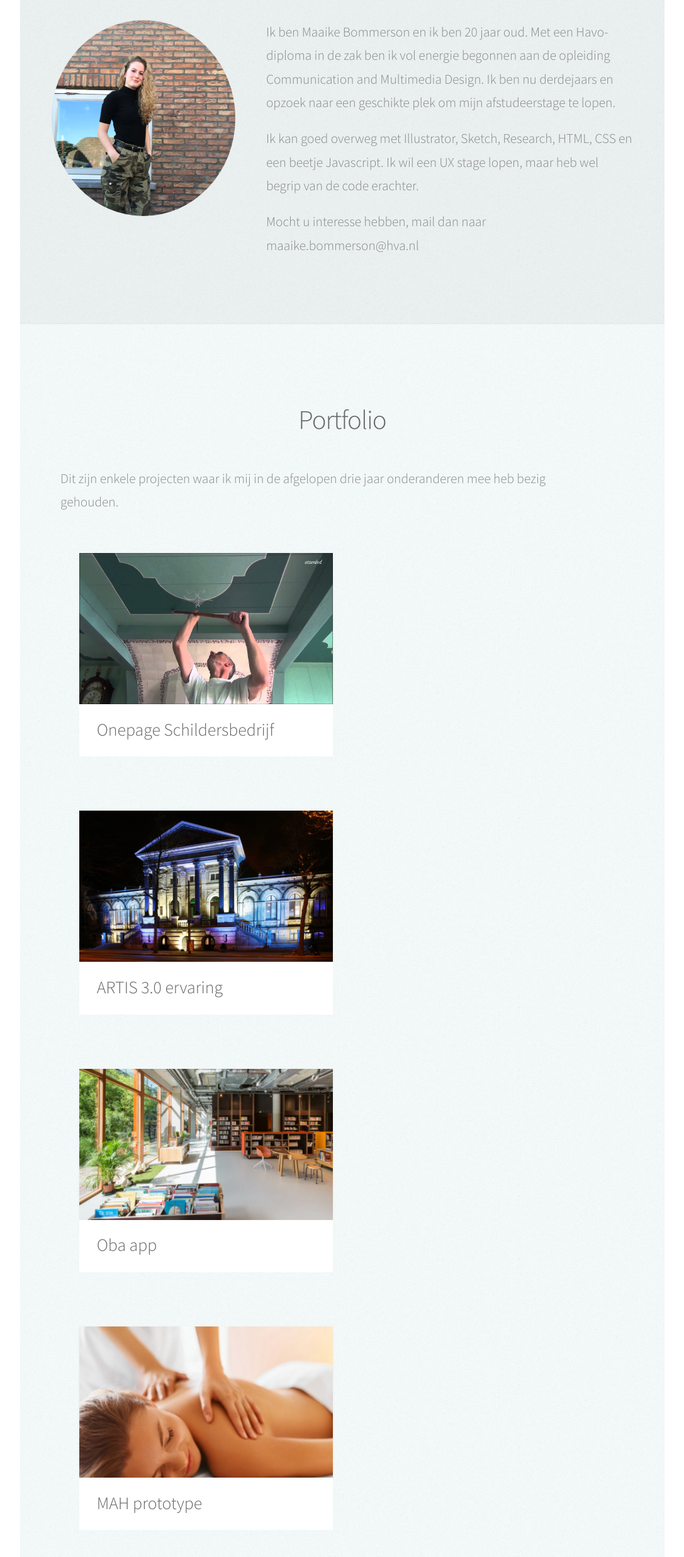
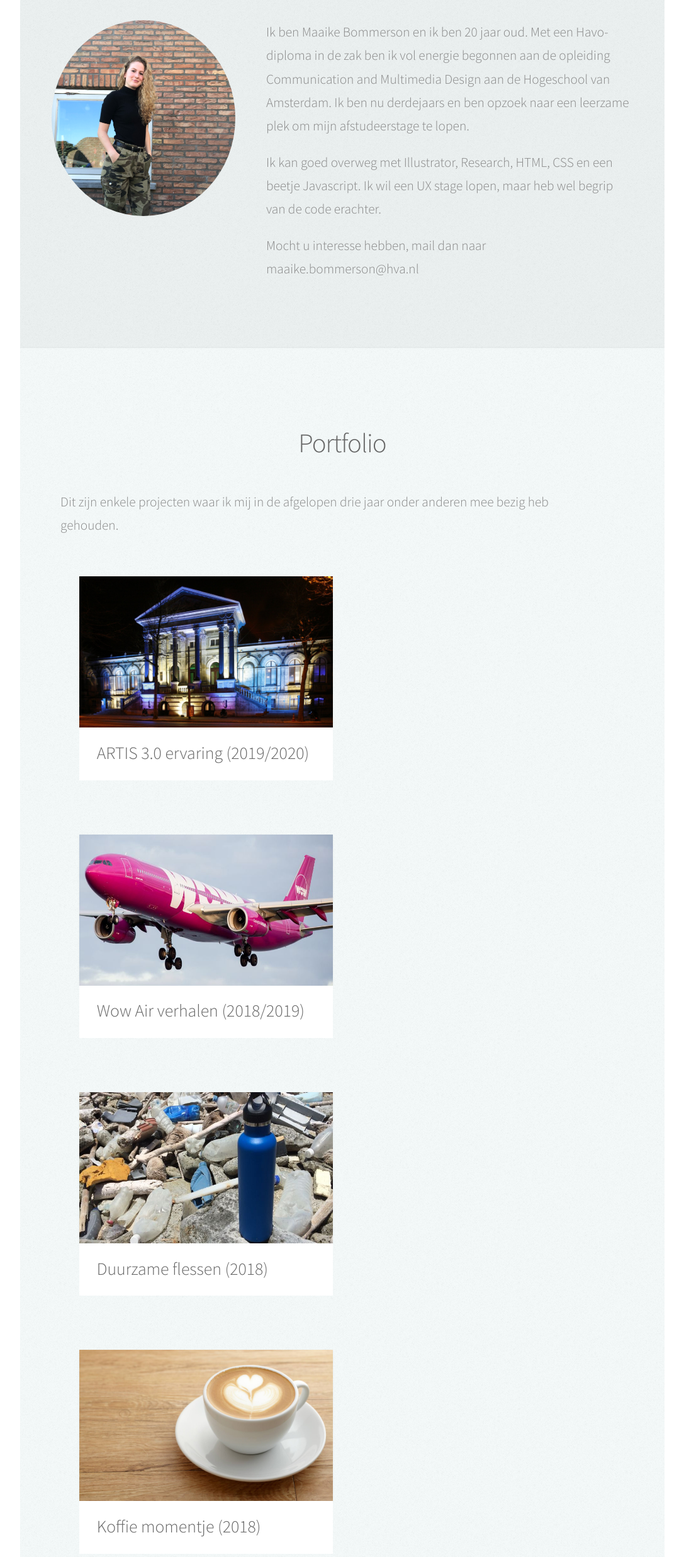
Before and after one commit to maaike1566/Portfolio.maaike, a plain HTML site: page index.html in a window 1280 px wide. Shown: the part 188-2660 px from the top of the page at 63% size, without its empty margins (96-1183 px from the left). Drawn offline with Linux system fonts and the light colour scheme.

Commit message:
Add files via upload

```diff
--- a/index.html
+++ b/index.html
@@ -26,9 +26,9 @@
 
             <img src="images/IMG_7034.jpg" alt="me" class="image featured" />
 
-            <p>Ik ben Maaike Bommerson en ik ben 20 jaar oud. Met een Havo-diploma in de zak ben ik vol energie begonnen aan de opleiding Communication and Multimedia Design. Ik ben nu derdejaars en opzoek naar een geschikte plek om mijn afstudeerstage te lopen.
+            <p>Ik ben Maaike Bommerson en ik ben 20 jaar oud. Met een Havo-diploma in de zak ben ik vol energie begonnen aan de opleiding Communication and Multimedia Design aan de Hogeschool van Amsterdam. Ik ben nu derdejaars en ben opzoek naar een leerzame plek om mijn afstudeerstage te lopen.
             </p>
-            <p>Ik kan goed overweg met Illustrator, Sketch,  Research, HTML, CSS  en een beetje Javascript. Ik wil een UX stage lopen, maar heb wel begrip van de code erachter.</p>
+            <p>Ik kan goed overweg met Illustrator, Research, HTML, CSS  en een beetje Javascript. Ik wil een UX stage lopen, maar heb wel begrip van de code erachter.</p>
 
             <p>Mocht u interesse hebben, mail dan naar maaike.bommerson@hva.nl</p>
 
@@ -39,48 +39,55 @@
 
                 <h2>Portfolio</h2>
 
-                <p>Dit zijn enkele projecten waar ik mij in de afgelopen drie jaar onderanderen mee heb bezig gehouden.</p>
+                <p>Dit zijn enkele projecten waar ik mij in de afgelopen drie jaar onder anderen mee bezig heb gehouden.</p>
+
+
 
 
                 <article class="item">
-                    <a href="projecten/contentwebsite.pdf" class="image fit"><img src="images/bommerson.jpg" alt="Onepager schildersbedrijf" /></a>
-                    <h3>Onepage Schildersbedrijf</h3>
+                    <a href="projecten/DR.teambuilding.rte2.pdf" class="image fit"><img src="images/artis.jpg" alt="ARTIS 3.0 ervaring" /></a>
+                    <h3>ARTIS 3.0 ervaring (2019/2020)</h3>
                 </article>
 
                 <article class="item">
-                    <a href="projecten/DR.teambuilding.rte2.pdf" class="image fit"><img src="images/artis.jpg" alt="ARTIS 3.0 ervaring" /></a>
-                    <h3>ARTIS 3.0 ervaring</h3>
+                    <a href="projecten/def.ontwerpdocumentatie.maaikebommerson.pdf" class="image fit"><img src="images/wowo.jpg" alt="Wow Air verhalensite" /></a>
+                    <h3>Wow Air verhalen (2018/2019)</h3>
+                </article>
+
+
+                <article class="item">
+                    <a href="projecten/definitiefprocesverslag22.pdf" class="image fit"><img src="images/beyond.jpg" alt="Duurzame flessen" /></a>
+                    <h3>Duurzame flessen (2018)</h3>
+                </article>
+
+              <article class="item">
+                    <a href="projecten/postersnpd.pdf" class="image fit"><img src="images/koffie.jpg" alt="Koffie momentje" /></a>
+                    <h3>Koffie momentje (2018)</h3>
                 </article>
 
                 <article class="item" >
                     <a href="https://projects.invisionapp.com/share/GXLR3VVZP6F" class="image fit"><img src="images/oba.jpg" alt="Oba app" /></a>
-                    <h3>Oba app</h3>
+                    <h3>Oba app (2018)</h3>
                 </article>
 
+<!--
                 <article class="item">
                     <a href="https://projects.invisionapp.com/share/UALR3ZWE6DT" class="image fit"><img src="images/mah.jpg" alt="masseuse aan huis app" /></a>
-                    <h3>MAH prototype</h3>
+                    <h3>MAH prototype (2018)</h3>
+                </article>
+-->
+
+               <article class="item">
+                    <a href="projecten/contentwebsite.pdf" class="image fit"><img src="images/bommerson.jpg" alt="Onepager schildersbedrijf" /></a>
+                    <h3>Onepage bedrijf (2017/2018)</h3>
                 </article>
 
+<!--
                 <article class="item">
-                    <a href="projecten/def.ontwerpdocumentatie.maaikebommerson.pdf" class="image fit"><img src="images/wowo.jpg" alt="Wow Air verhalensite" /></a>
-                    <h3>Wow Air verhalen</h3>
+                    <a href="projecten/ucdposter.pdf" class="image fit"><img src="images/koffieucd.jpg" alt="Koffie automaten HvA" /></a>
+                    <h3>Koffie automaten op de HvA 2017</h3>
                 </article>
-
-                <article class="item">
-                    <a href="projecten/postersnpd.pdf" class="image fit"><img src="images/koffie.jpg" alt="Koffie momentje" /></a>
-                    <h3>Koffie momentje</h3>
-                </article>
-
-                <article class="item">
-                    <a href="projecten/definitiefprocesverslag22.pdf" class="image fit"><img src="images/beyond.jpg" alt="Duurzame flessen" /></a>
-                    <h3>Duurzame flessen</h3>
-                </article>
-
-                <article class="item">
-                    <a href="projecten/ucdverslag.pdf" class="image fit"><img src="images/koffieucd.jpg" alt="Koffie automaten HvA" /></a>
-                    <h3>Koffie automaten op de HvA</h3>
-                </article>
+-->
 
 
             </div>
```
Also changed, not shown: 1 other file.
